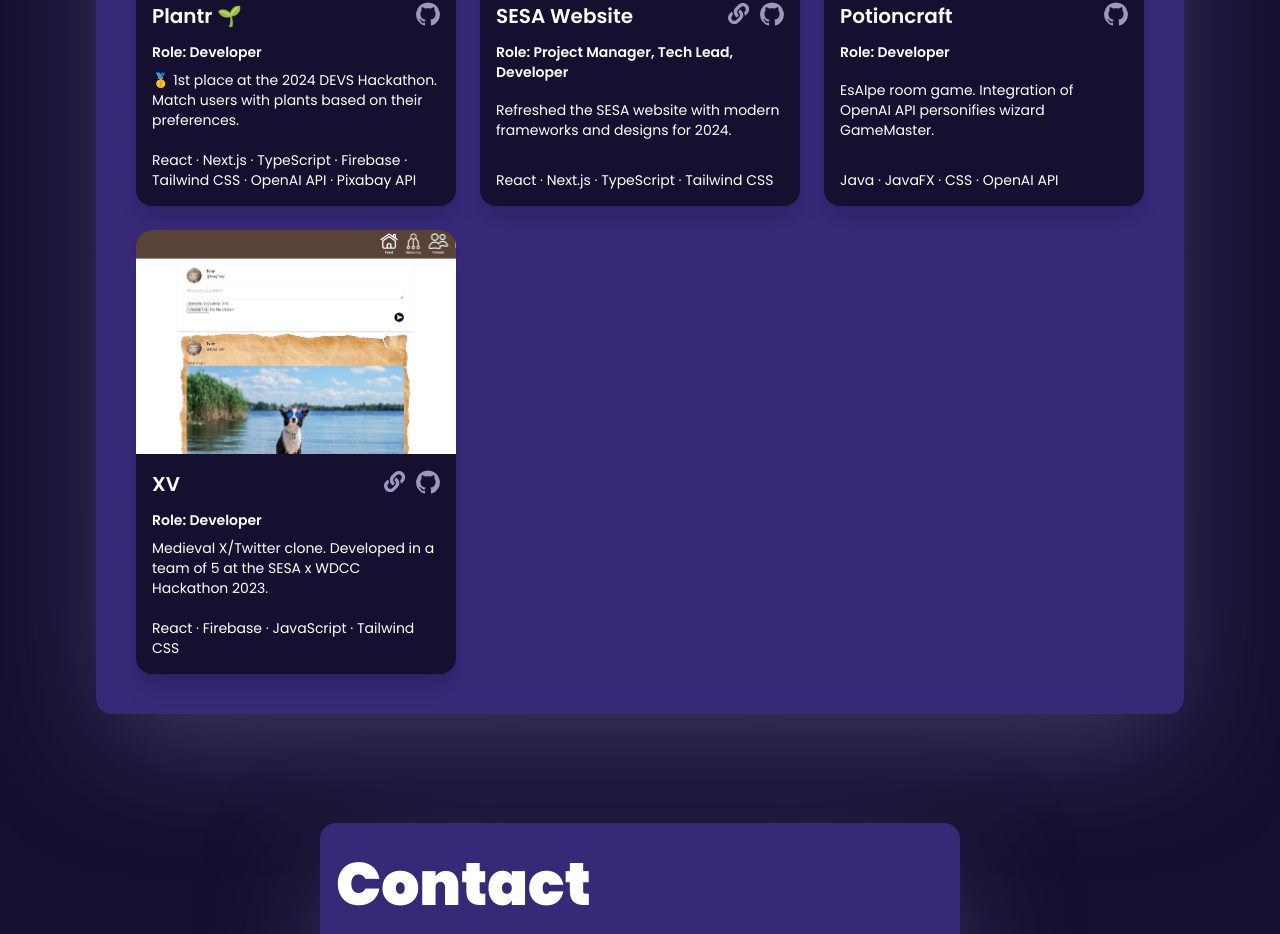
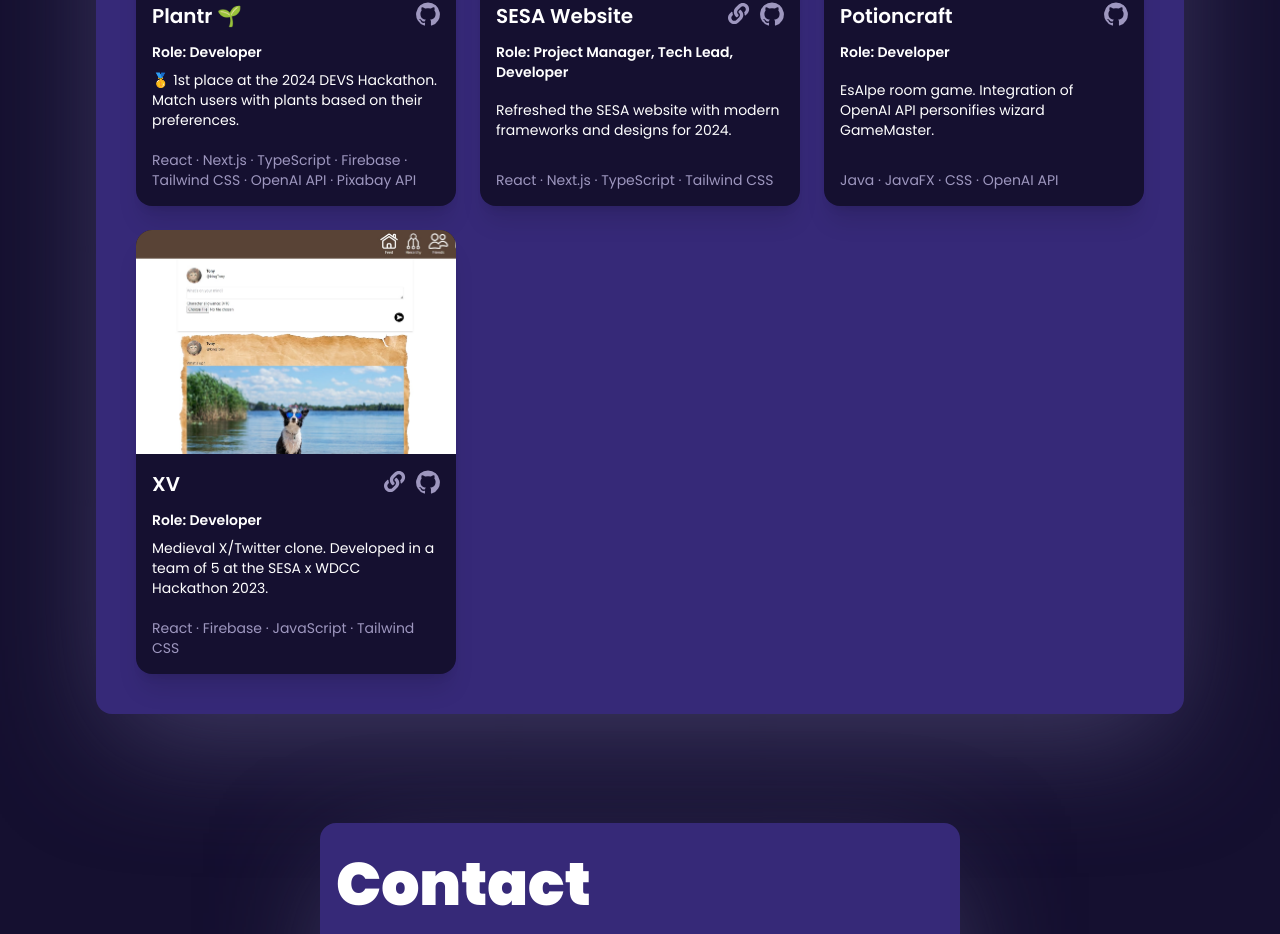
Before and after one commit to tonylxm/website, a React (Vite) app: page / in a window 1280 px wide. Shown: the part 3308-4242 px from the top of the page. Built offline with nearby package versions, Linux system fonts and the light colour scheme.

Commit message:
refactor: Change colour of techstack in projects

```diff
--- a/src/components/common/Card.jsx
+++ b/src/components/common/Card.jsx
@@ -25,7 +25,7 @@ export default function Card({
         </div>
         <p className="font-semibold">Role: {role.join(", ")}</p>
         <p className="mb-3">{description}</p>
-        <div className="card-actions">
+        <div className="card-actions text-tertiary">
           <p>{techStack.join(" · ")}</p>
         </div>
       </div>
```
